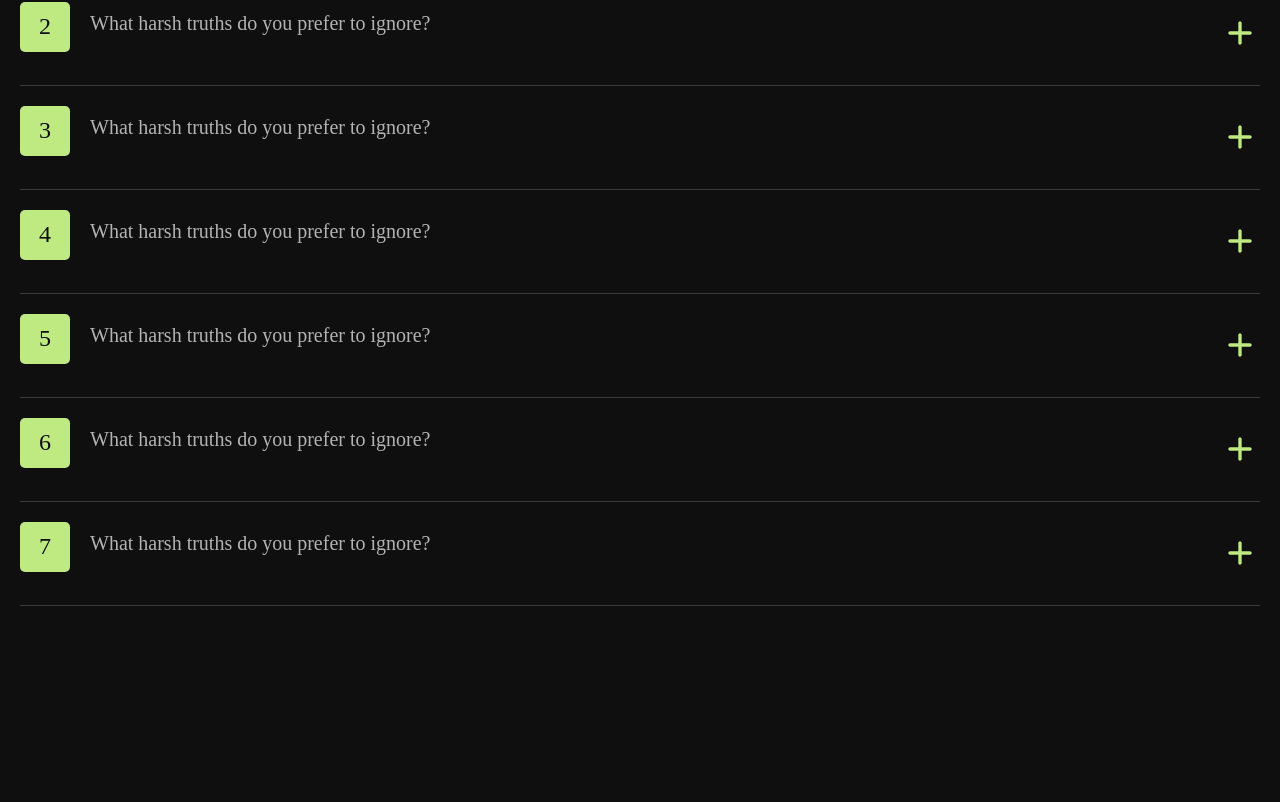
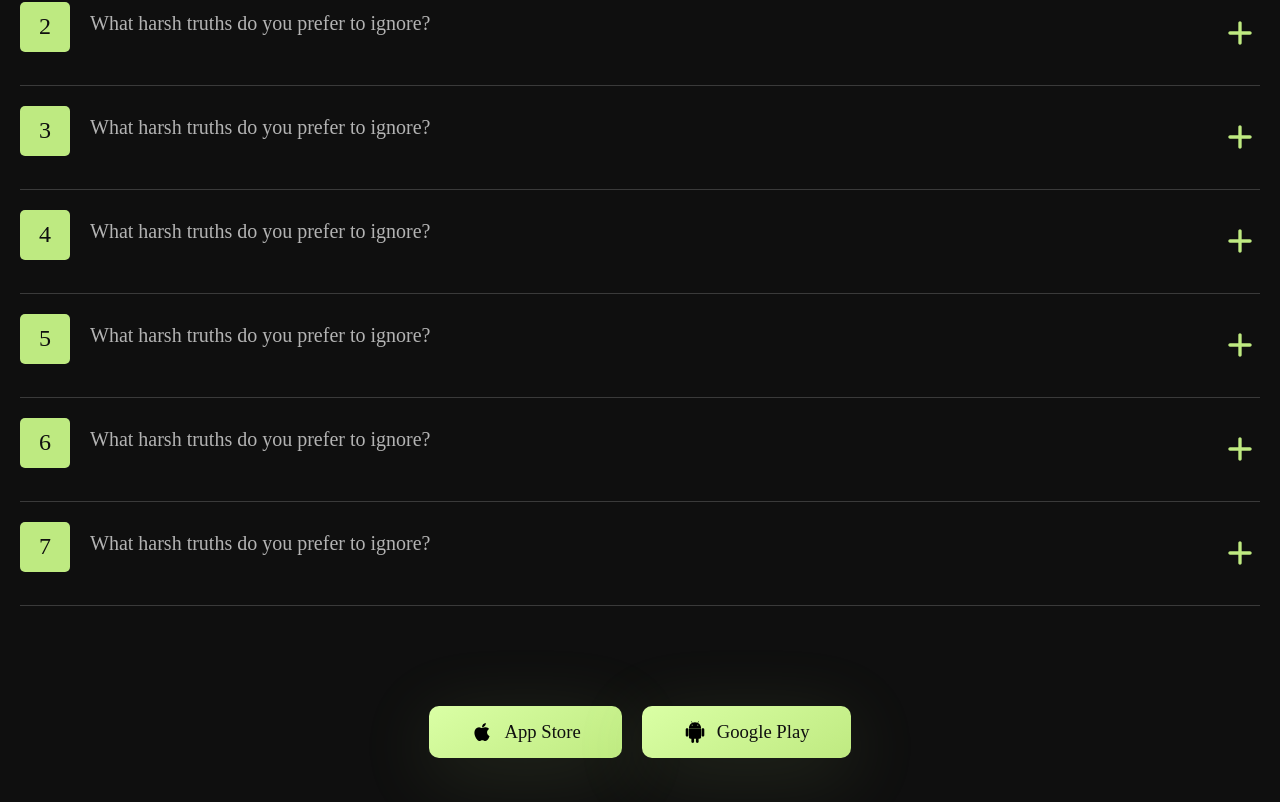
Before and after one commit to Andriikryl/grinoe-web-lending, a Next.js app: page / in a window 1280 px wide. Shown: the part 7085-7887 px from the top of the page. Built offline with nearby package versions, Linux system fonts and the light colour scheme.

Commit message:
add btn group to the faq component

```diff
--- a/src/app/sections/faq/Faq.tsx
+++ b/src/app/sections/faq/Faq.tsx
@@ -11,6 +11,8 @@ import {
   AccordionItemPanel,
 } from "react-accessible-accordion";
 import Plus from "@/app/icons/Plus";
+import AppBtn from "@/app/components/btns/AppBtn";
+import GoogleBtn from "@/app/components/btns/GoogleBtn";
 
 export default function Faq() {
   return (
@@ -139,6 +141,10 @@ export default function Faq() {
               </AccordionItemPanel>
             </AccordionItem>
           </Accordion>
+          <div className={styles.btn__group}>
+            <AppBtn />
+            <GoogleBtn />
+          </div>
         </div>
       </Container>
     </section>
--- a/src/app/sections/faq/style.module.css
+++ b/src/app/sections/faq/style.module.css
@@ -1,5 +1,5 @@
 .faq{
-    margin-block-end: 200px;
+    margin-block-end: 100px;
 }
 
 .faq__title{
@@ -41,6 +41,7 @@ cursor: pointer;
 
 .accordion{
     counter-reset: item;
+    margin-block-end: 100px;
 }
 
 .accordion__item::before {
@@ -71,3 +72,10 @@ cursor: pointer;
     font-weight: 400;
     line-height: 140%;
 }
+
+.btn__group{
+    display: flex;
+    justify-content: center;
+    flex-wrap: wrap;
+    gap: 20px;
+}
```
